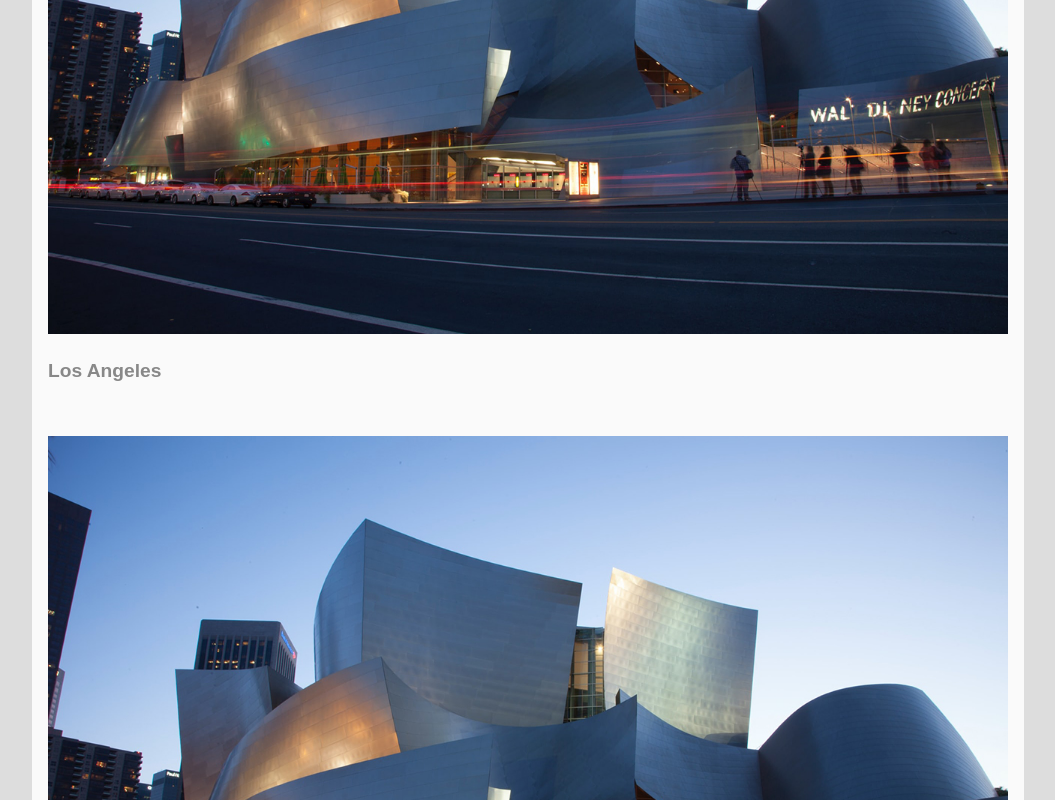
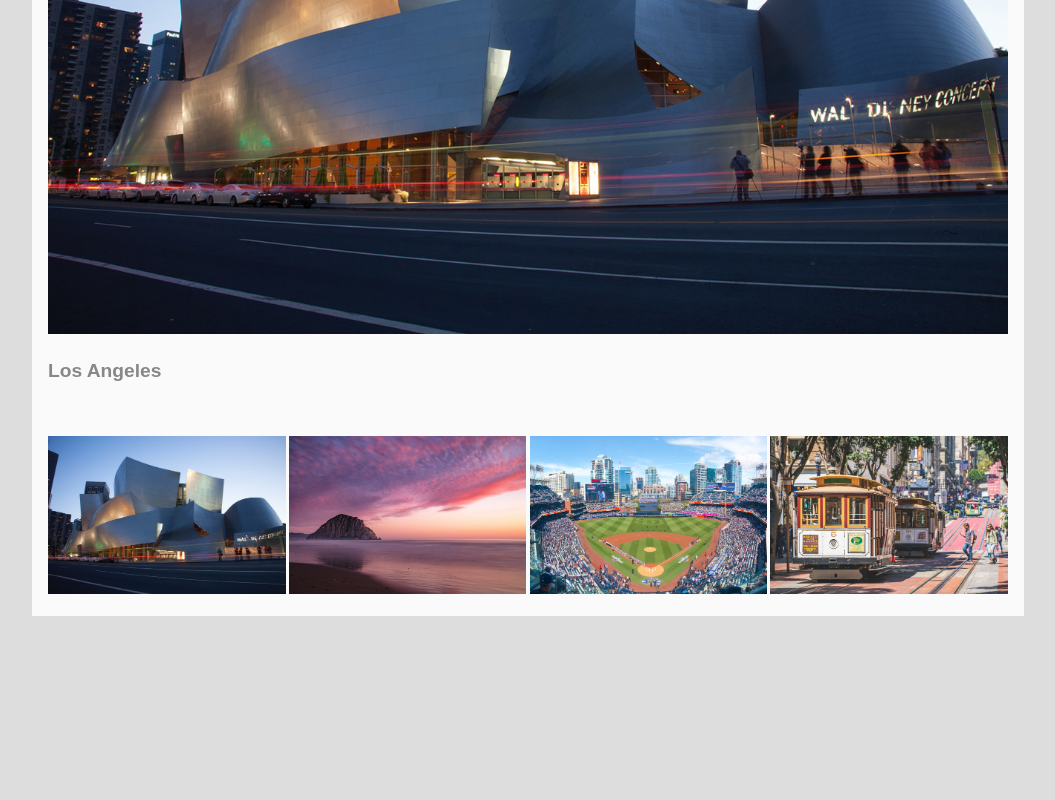
Before and after one commit to alexandramessner/alexandramessner.github.io, a plain HTML site: page grc339/css-photo-gallery/index.html in a window 1280 px wide. Shown: the part 459-1259 px from the top of the page, without its empty margins (112-1167 px from the left). After the commit the page ends 1075 px from the top, so only its background shows below. Drawn offline with Linux system fonts and the light colour scheme.

Commit message:
Update photogallery.css

```diff
--- a/grc339/css-photo-gallery/photogallery.css
+++ b/grc339/css-photo-gallery/photogallery.css
@@ -59,7 +59,7 @@
 
 nav {
     display: grid;
-    grid-template-columns: repear(4, 1fr);
+    grid-template-columns: repeat(4, 1fr);
     grid-gap: .2em;
 }
 
```
